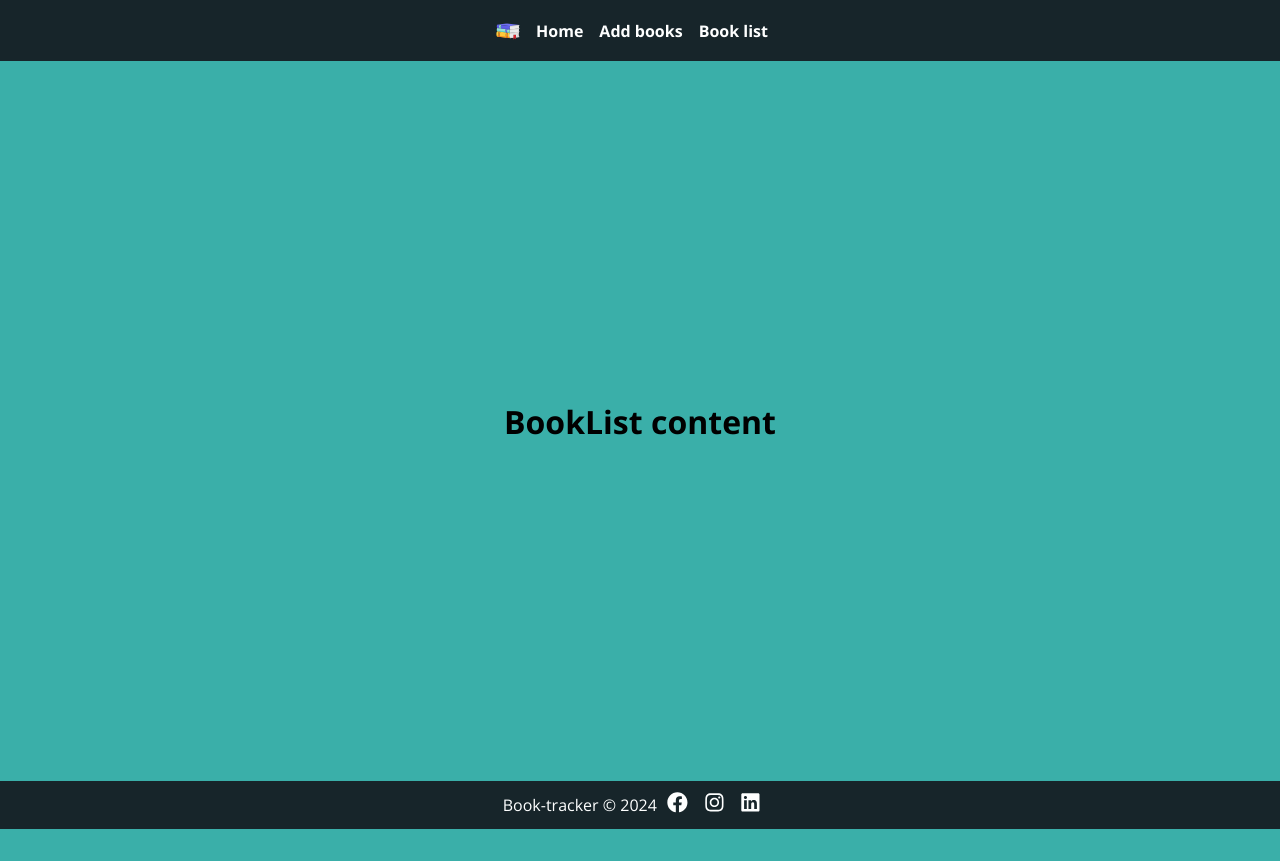
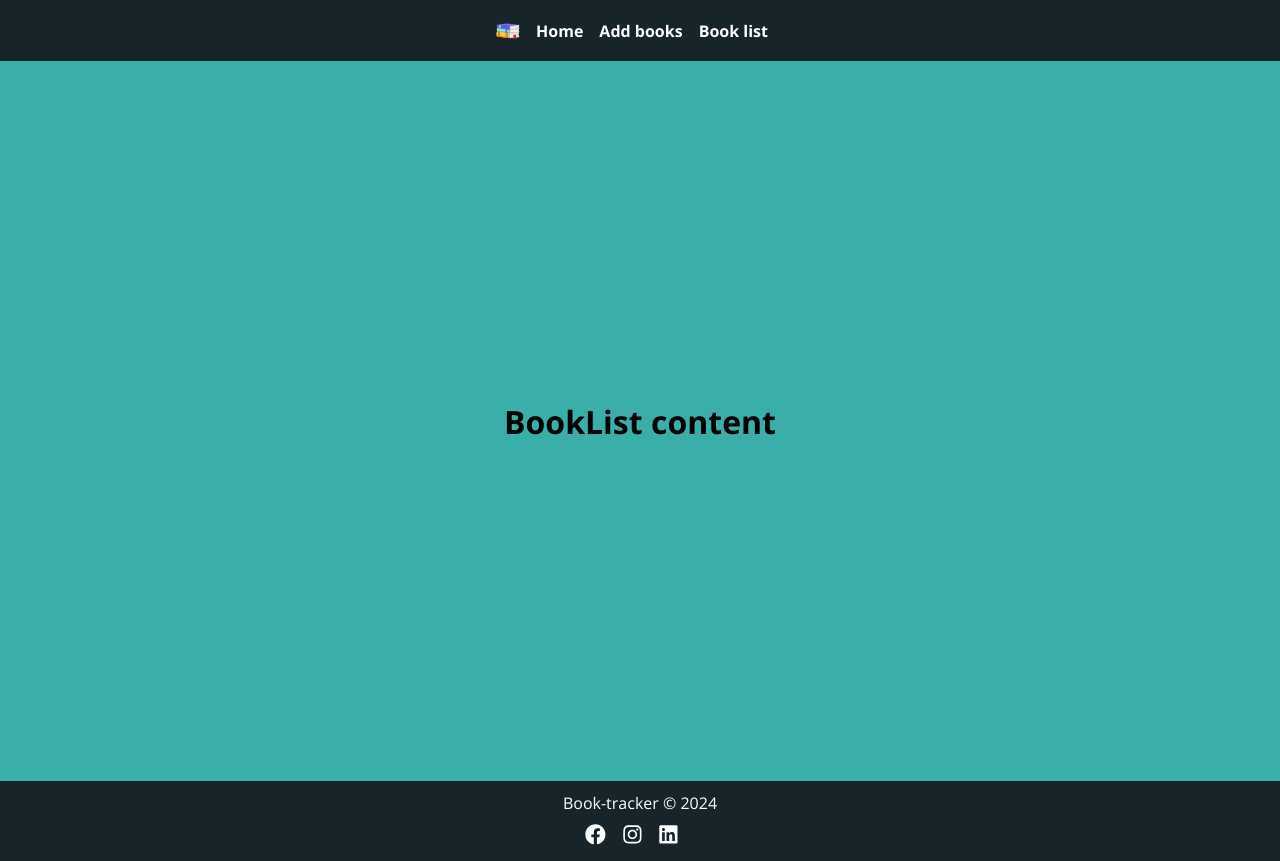
Before and after one commit to kaynan45/Portifolio, a React (Create React App) app in the folder Book-tracker/: page /book-list in a window 1280 px wide. Before the commit the page ends 829 px from the top, so only its background shows below. Built offline with nearby package versions, Linux system fonts and the light colour scheme.

Commit message:
small footer adjustment

```diff
--- a/Book-tracker/src/components/layout/Footer.module.css
+++ b/Book-tracker/src/components/layout/Footer.module.css
@@ -1,5 +1,6 @@
 footer {
   display: flex;
+  flex-direction: column;
   justify-content: center;
   align-items: center;
   background-color: #17252A;
@@ -23,5 +24,5 @@ li svg:hover {
 
 p{
   align-items: center;
-  margin-right: 10px;
+  margin-bottom: 10px;
 }
```
